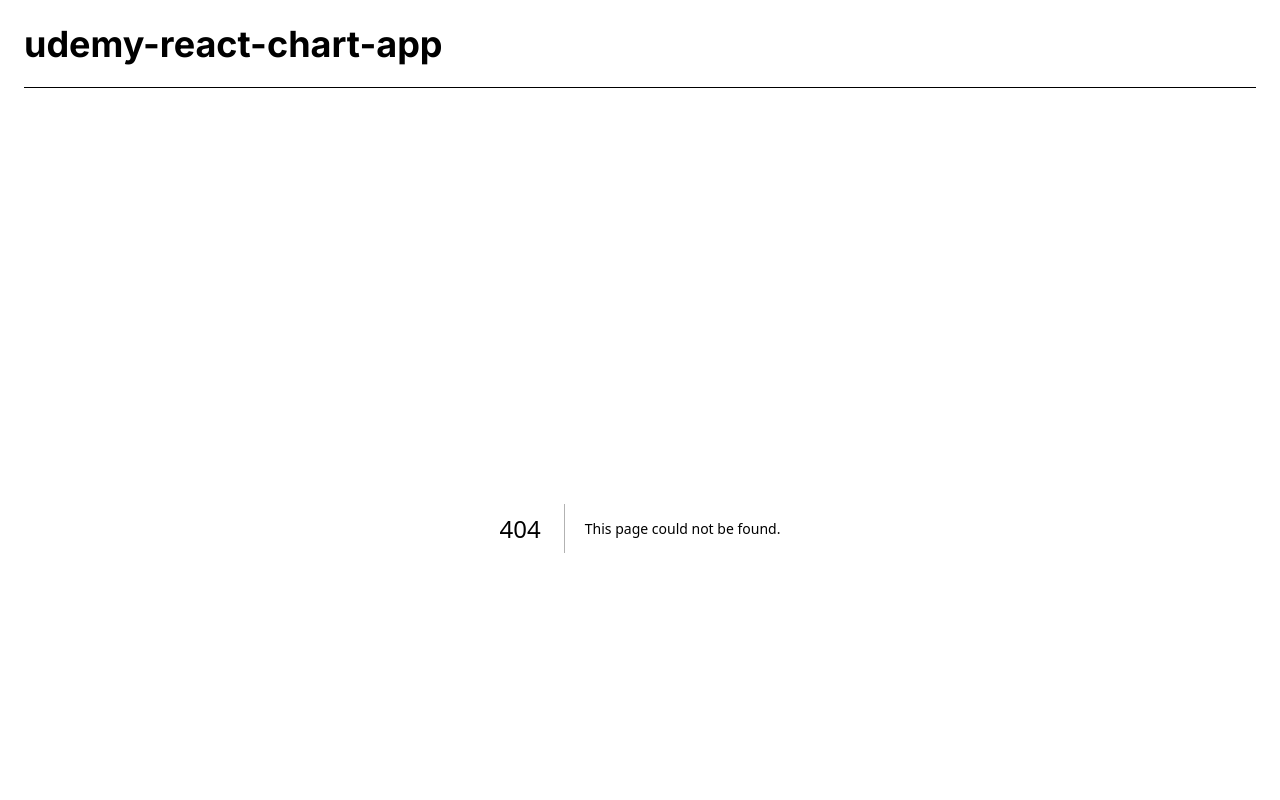
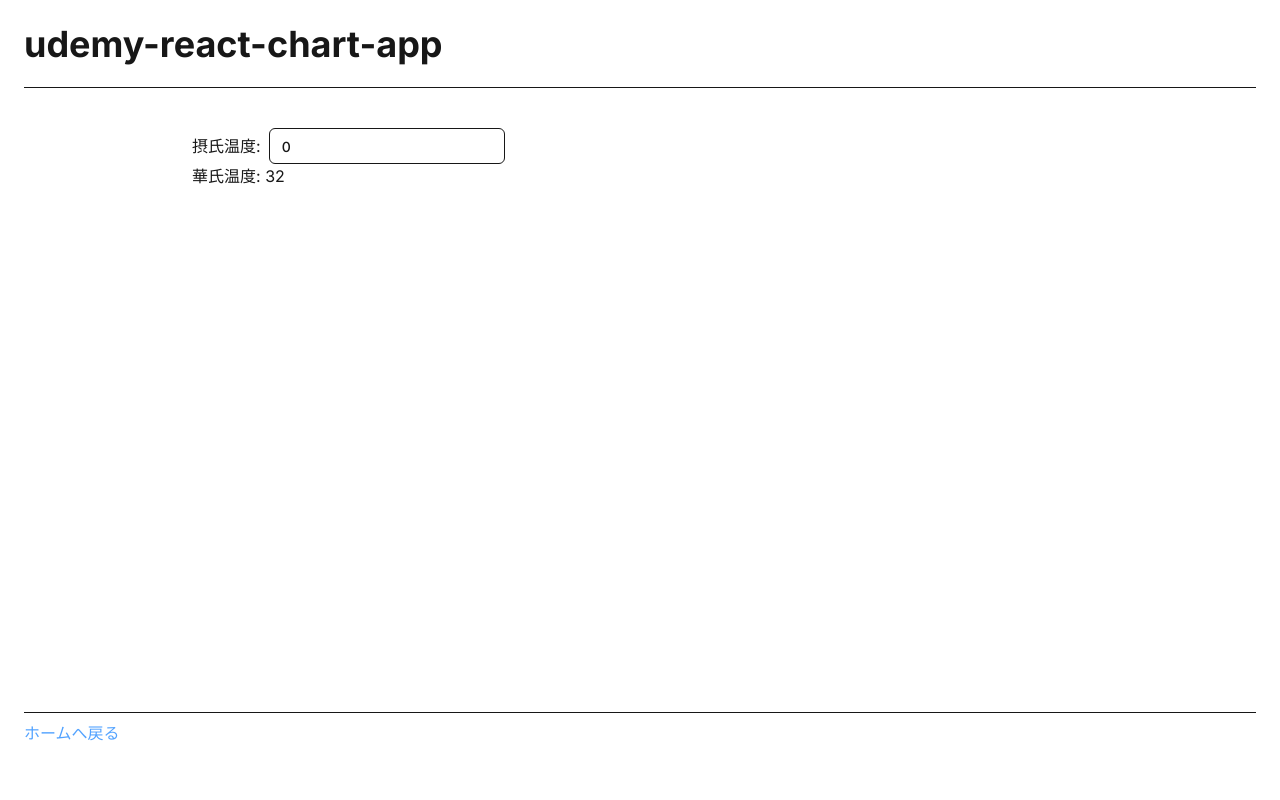
Before and after one commit to etranger2268/udemy-react-chart-app, a Next.js app: page /temperature in a window 1280 px wide. Before the commit this address had no page. Shown: the top 800 px of the page. Built offline with nearby package versions, Linux system fonts and the light colour scheme.

Commit message:
develop-08-21

```diff
--- a/src/app/page.tsx
+++ b/src/app/page.tsx
@@ -8,6 +8,7 @@
     { href: '/input', display: 'Input - section05' },
     { href: '/background', display: 'Background - section06' },
     { href: '/feedback', display: 'Feedback - section07' },
+    { href: '/temperature', display: 'Temperature - section08' },
   ];
   return (
     <div className="ml-4">
--- /dev/null
+++ b/src/app/temperature/page.tsx
@@ -0,0 +1,30 @@
+'use client';
+
+import { type ChangeEvent, useState } from 'react';
+
+export default function TemperaturePage() {
+  const [celsius, setCelsius] = useState<number>(0);
+
+  const handleChange = (e: ChangeEvent<HTMLInputElement>) =>
+    setCelsius(Number(e.currentTarget.value));
+
+  const fahrenheit = (celsius * 9) / 5 + 32;
+
+  return (
+    <div className="max-w-4xl mx-auto">
+      <div className="flex flex-col justify-center">
+        <div className="flex items-center gap-2">
+          <label htmlFor="celsius">摂氏温度: </label>
+          <input
+            type="number"
+            id="celsius"
+            value={celsius}
+            onChange={handleChange}
+            className="h-9 rounded-md border bg-transparent px-3 py-1 text-sm font-medium focus:outline-none focus:ring focus:ring-blue-500 disabled:cursor-not-allowed disabled:opacity-50"
+          />
+        </div>
+        <p>華氏温度: {fahrenheit}</p>
+      </div>
+    </div>
+  );
+}
```
